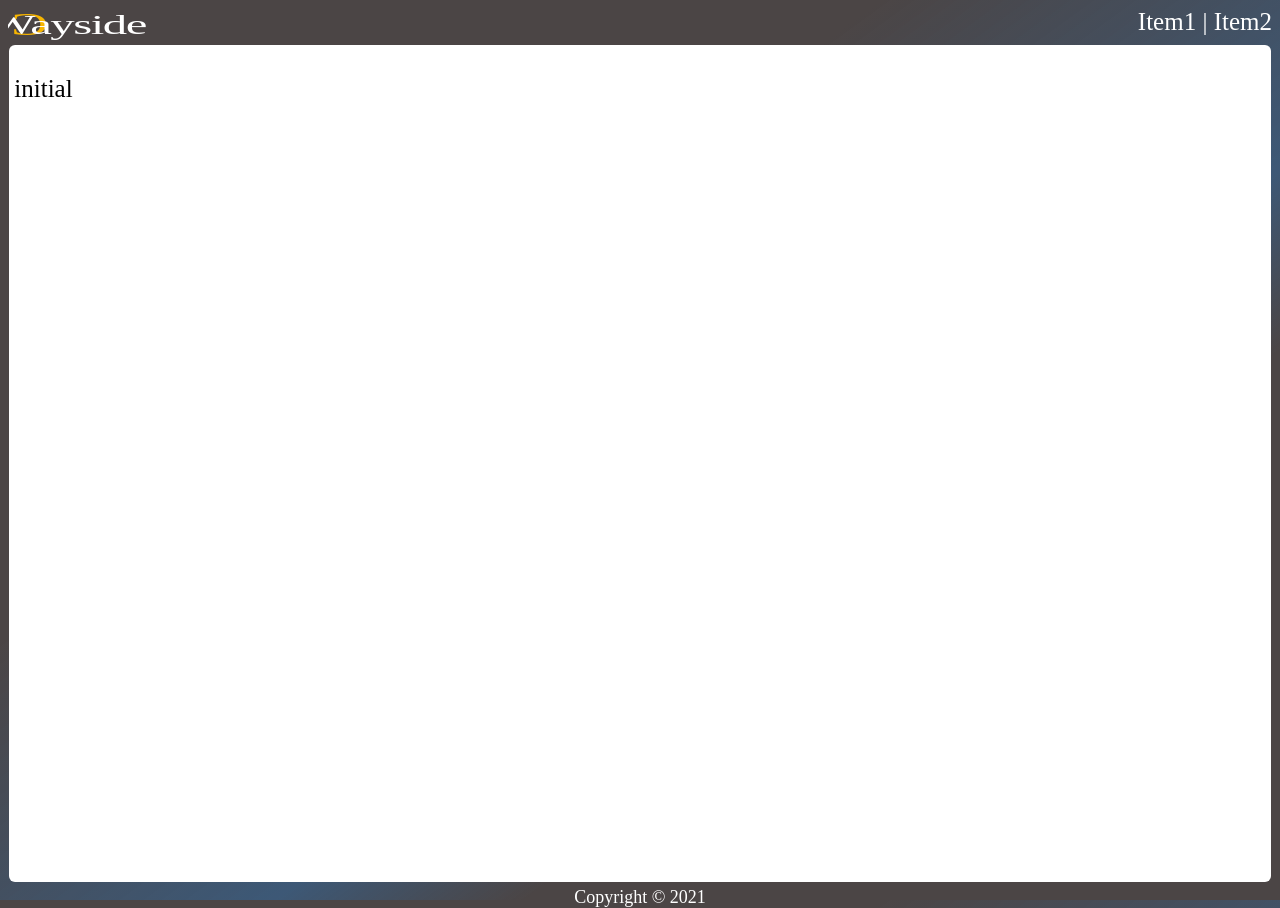
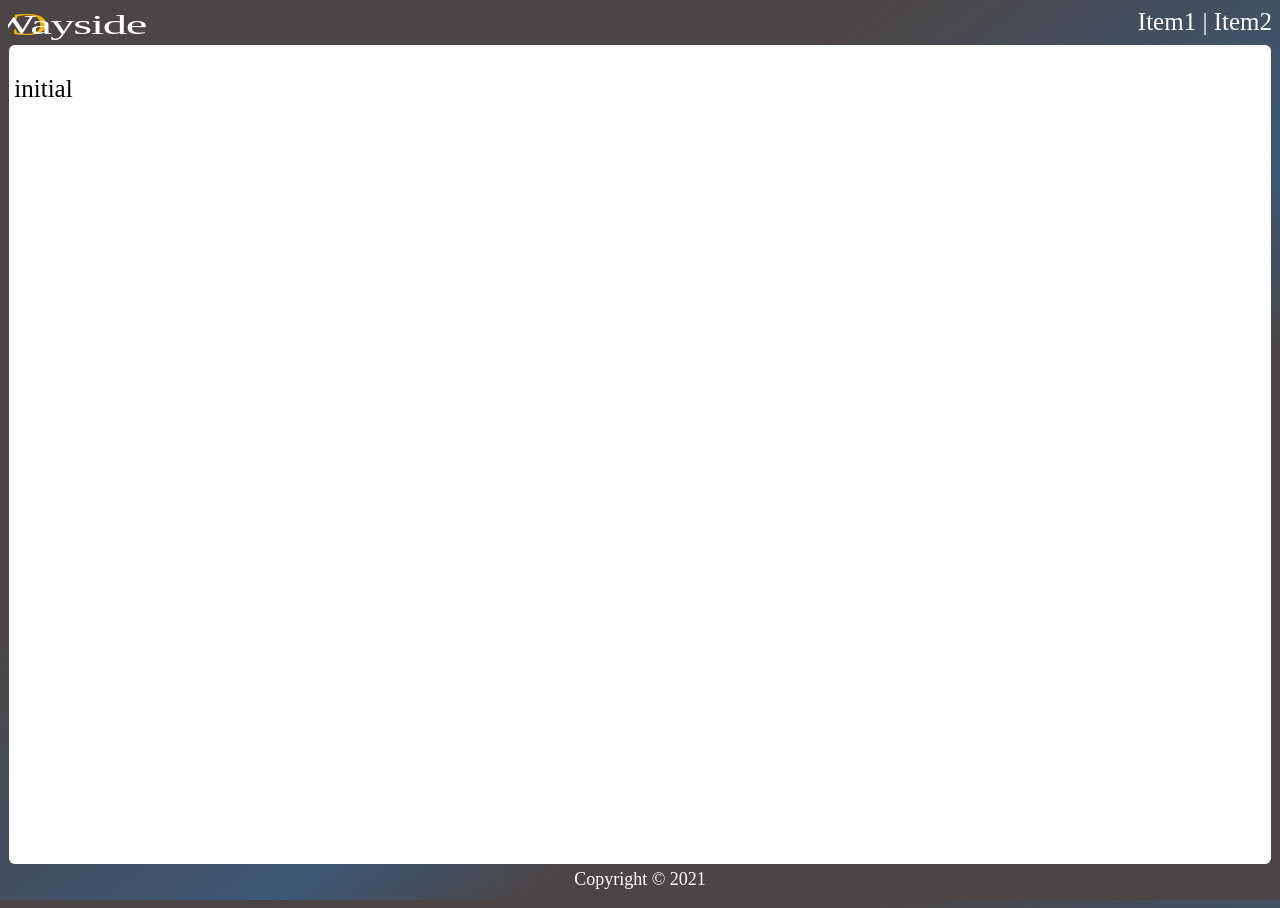
Before and after one commit to OpenWayside/openwayside.github.io, a Jekyll site: the page built from index.md, in a window 1280 px wide. Built offline with Jekyll 4.4.1, drawn with Linux system fonts in a browser that asks for light colours; our own code applies the rules of GitHub Pages for plain Markdown files.

Commit message:
Update _default.scss

```diff
--- a/_sass/_default.scss
+++ b/_sass/_default.scss
@@ -7,10 +7,10 @@ html{
 }
 
 body {
-    min-height: 100%;
-    display: flex;
-    align-items: stretch;
-    flex-direction: column;
+	min-height: 98vh;
+	display: flex;
+	align-items: stretch;
+	flex-direction: column;
 }
 
 .backdrop {
```
